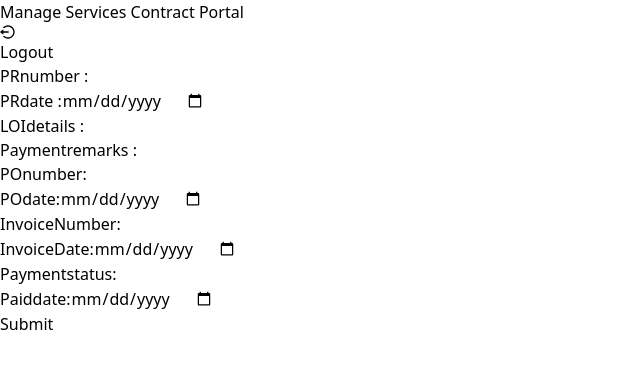
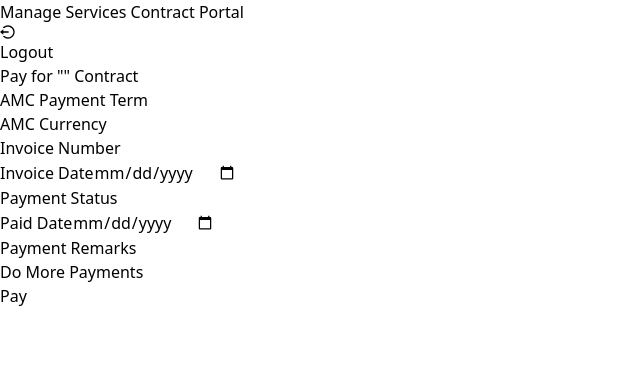
Before and after one commit to Nizith/PortalDev, a React (Vite) app in the folder frontend/: page /addpayment in a window 1280 px wide. Shown: the top 368 px of the page, without its empty margins (0-640 px from the left). Built offline with nearby package versions, Linux system fonts and the light colour scheme.

Commit message:
paymenrts on the contracts intiated

```diff
--- a/frontend/src/Components/Payment/PaymentAdd.jsx
+++ b/frontend/src/Components/Payment/PaymentAdd.jsx
@@ -1,115 +1,200 @@
 import React, { useState, useEffect } from 'react';
 import axios from 'axios';
 
-export default function PaymentAdd() {
+export default function PaymentAdd({ handleCloseModal, tenderNumber, AMCCurrency, AMCterm }) {
+    const [payData, setPayData] = useState({
+        PRnumber: "",
+        PRdate: "",
+        LOIdetails: "",
+        POnumber: "",
+        POdate: "",
+    });
 
-    const [PRnumber, setPRnumber] = useState("")
-    const [PRdate, setPRdate] = useState("")
-    const [LOIdetails, setLOIdetails] = useState("")
-    const [POnumber, setPOnumber] = useState(0)
-    const [POdate, setPOdate] = useState("")
-    const [InvoiceNumber, setInvoiceNumber] = useState(0)
-    const [InvoiceDate, setInvoiceDate] = useState("")
-    const [Paymentstatus, setPaymentstatus] = useState("")
-    const [Paiddate, setPaiddate] = useState("")
-    const [Paymentremarks, setPaymentremarks] = useState("")
+    const [partialPay, setPartialPay] = useState([
+        { InvoiceNumber: "", InvoiceDate: "", Paymentstatus: "", Paiddate: "", Paymentremarks: "" }
+    ]);
+    const [error, setError] = useState("");
+
+    const maxEntries = {
+        "Annually in advance": 1,
+        "Annually in arrears": 1,
+        "Monthly in arrears": 12,
+        "Quarterly In Arrears": 4
+    };
+
+    const requiredEntries = maxEntries[AMCterm] || 1; // Default to 1 if term not recognized
+
+    useEffect(() => {
+        // Reset dynamic fields if AMCterm changes
+        setPartialPay(Array(requiredEntries).fill({ InvoiceNumber: "", InvoiceDate: "", Paymentstatus: "", Paiddate: "", Paymentremarks: "" }));
+    }, [AMCterm]);
 
 
+    const inputChange = (e) => {
+        const { name, value } = e.target;
+        setPayData((paydata) => ({
+            ...paydata,
+            [name]: value
+        }));
+    };
 
-    const PaymentSubmit = (e) => {
-        e.preventDefault()
+    const handlePartialPayChange = (index, e) => {
+        const { name, value } = e.target;
+        setPartialPay((prevPartialPay) =>
+            prevPartialPay.map((item, i) =>
+                i === index ? { ...item, [name]: value } : item
+            )
+        );
+    };
 
-        const newPayment = { PRnumber, PRdate, LOIdetails, POnumber, POdate, InvoiceNumber, InvoiceDate, Paymentstatus, Paiddate, Paymentremarks }
+    const addPartialPayField = () => {
+        if (partialPay.length < requiredEntries) {
+            setPartialPay([
+                ...partialPay,
+                { InvoiceNumber: "", InvoiceDate: "", Paymentstatus: "", Paiddate: "", Paymentremarks: "" }
+            ]);
+        } else {
+            setError(`You can only add up to ${requiredEntries} entries for this AMC term.`);
+        }
+    };
 
-        axios.post("http://localhost:4500/portaldev/createpayment", newPayment)
-            .then(() => {
-                alert("Payment Successful!")
-            })
-            .catch((err) => {
-                console.error(err)
-                alert("Payment Unsuccessful!")
-            })
+    const handleFormSubmit = async (e) => {
+        e.preventDefault();
 
-        console.log("Payment Added : ", { PRnumber, PRdate, LOIdetails, POnumber, POdate, InvoiceNumber, InvoiceDate, Paymentstatus, Paiddate, Paymentremarks });
-    }
+        // Check if the number of filled partialPay entries matches requiredEntries
+        if (partialPay.length < requiredEntries) {
+            setError(`Please add ${requiredEntries - partialPay.length} more payment details.`);
+            return;
+        }
+
+        // Ensure all fields in each partialPay entry are filled
+        const incompleteEntry = partialPay.some((entry) =>
+            Object.values(entry).some((value) => !value)
+        );
+
+        if (incompleteEntry) {
+            setError("Please fill all fields in each entry before submitting.");
+            return;
+        }
+
+        try {
+            const response = await axios.patch("http://localhost:4500/portaldev/createpayment", { ...payData, partialPay });
+            console.log("Sent Payment Details: ", response.data);
+            handleCloseModal();
+        } catch (error) {
+            console.error("Error submitting form:", error);
+        }
+    };
 
     return (
-        <div className=' w-full  h-full flex justify-center items-center '>
-            <div className='w-3/4 h-full px-5  bg-sky-700 bg-opacity-55  rounded-2xl shadow-md mt-6'>
-                <form onSubmit={PaymentSubmit} >
+        <div className="fixed inset-0 flex items-center justify-center bg-black bg-opacity-50 z-50">
+            <div className="absolute inset-0 bg-transparent" onClick={handleCloseModal}></div>
+            <div className="relative bg-white p-8 rounded-lg shadow-lg w-1/2">
+                <h2 className="text-center text-2xl font-bold mb-6">Pay for "{tenderNumber}" Contract</h2>
+                <form onSubmit={handleFormSubmit}>
+                    {/* Static fields */}
+                    <div className="grid grid-cols-2 gap-4 mb-6">
+                        <div>
+                            <label className="block text-gray-700">AMC Payment Term</label>
+                            <input
+                                type="text"
+                                value={AMCterm}
+                                className="w-full p-2 border border-gray-300 rounded"
+                                readOnly
+                            />
+                        </div>
+                        <div>
+                            <label className="block text-gray-700">AMC Currency</label>
+                            <input
+                                type="text"
+                                value={AMCCurrency}
+                                className="w-full p-2 border border-gray-300 rounded"
+                                readOnly
+                            />
+                        </div>
+                    </div>
 
-
-                        <div className='grid grid-cols-2  gap-x-8 mt-4'>
+                    {/* Dynamic PartialPay Fields */}
+                    {partialPay.map((entry, index) => (
+                        <div key={index} className="grid grid-cols-5 gap-4 mb-4">
                             <div>
-                                <label className="block text-medium font-medium text-gray-950 ">PRnumber :</label>
-                                <input onChange={(e) => { setPRnumber(e.target.value) }}
-                                    type='text' className="w-full mt-1 h-10 p-3 outline-1 border-b-2 border-slate-700 rounded" />
+                                <label className="block text-gray-700">Invoice Number</label>
+                                <input
+                                    type="text"
+                                    name="InvoiceNumber"
+                                    value={entry.InvoiceNumber}
+                                    onChange={(e) => handlePartialPayChange(index, e)}
+                                    className="w-full p-2 border border-gray-300 rounded"
+                                />
                             </div>
-                            <div
-                                className='mb-5'>
-                                <label className="block text-medium font-medium text-gray-950">PRdate :</label>
-                                <input onChange={(e) => { setPRdate(e.target.value) }}
-                                    type='date' className="w-full mt-1 h-10 p-3 outline-1 border-b-2 border-slate-700 rounded" />
+                            <div>
+                                <label className="block text-gray-700">Invoice Date</label>
+                                <input
+                                    type="date"
+                                    name="InvoiceDate"
+                                    value={entry.InvoiceDate}
+                                    onChange={(e) => handlePartialPayChange(index, e)}
+                                    className="w-full p-2 border border-gray-300 rounded"
+                                />
+                            </div>
+                            <div>
+                                <label className="block text-gray-700">Payment Status</label>
+                                <input
+                                    type="text"
+                                    name="Paymentstatus"
+                                    value={entry.Paymentstatus}
+                                    onChange={(e) => handlePartialPayChange(index, e)}
+                                    className="w-full p-2 border border-gray-300 rounded"
+                                />
+                            </div>
+                            <div>
+                                <label className="block text-gray-700">Paid Date</label>
+                                <input
+                                    type="date"
+                                    name="Paiddate"
+                                    value={entry.Paiddate}
+                                    onChange={(e) => handlePartialPayChange(index, e)}
+                                    className="w-full p-2 border border-gray-300 rounded"
+                                />
+                            </div>
+                            <div>
+                                <label className="block text-gray-700">Payment Remarks</label>
+                                <input
+                                    type="text"
+                                    name="Paymentremarks"
+                                    value={entry.Paymentremarks}
+                                    onChange={(e) => handlePartialPayChange(index, e)}
+                                    className="w-full p-2 border border-gray-300 rounded"
+                                />
                             </div>
                         </div>
-                        <div className='mb-5' >
-                            <label className="block text-medium font-medium text-gray-950">LOIdetails :</label>
-                            <input onChange={(e) => { setLOIdetails(e.target.value) }}
-                                type='text' className="w-full mt-1 h-10 p-3 outline-1 border-b-2 border-slate-700 rounded" />
-                        </div>
-                        <div className='mb-5'>
+                    ))}
 
-                            <label className="block text-medium font-medium text-gray-950">Paymentremarks :</label>
-                            <input onChange={(e) => { setPaymentremarks(e.target.value) }}
-                                type='text' className="w-full mt-1 h-10 p-3 outline-1 border-b-2 border-slate-700 rounded" />
-                        </div>
-                        <div className='grid grid-cols-2 gap-y-4 gap-x-8'>
-                            <div className='mb-5'>
-                                <label className="block text-medium font-medium text-gray-950">POnumber:</label>
-                                <input onChange={(e) => setPOnumber(e.target.value)}
-                                    type='text' className="w-full mt-1 h-10 p-3 outline-1 border-b-2 border-slate-700 rounded" />
-                            </div>
-                            <div className='mb-5'>
-                                <label className="block text-medium font-medium text-gray-950">POdate:</label>
-                                <input onChange={(e) => setPOdate(e.target.value)}
-                                    type='date' className="w-full mt-1 h-10 p-3 outline-1 border-b-2 border-slate-700 rounded" />
-                            </div>
-                        </div>
-                        <div className='grid grid-cols-2 gap-y-4 gap-x-8'>
-                            <div className='mb-5'>
-                                <label className="block text-medium font-medium text-gray-950">InvoiceNumber:</label>
-                                <input onChange={(e) => setInvoiceNumber(e.target.value)}
-                                    type='text' className="w-full mt-1 h-10 p-3 outline-1 border-b-2 border-slate-700 rounded bg-gradient-to-t" />
-                            </div>
-                            <div className='mb-5'>
-                                <label className="block text-medium font-medium text-gray-950">InvoiceDate:</label>
-                                <input onChange={(e) => setInvoiceDate(e.target.value)}
-                                    type='date' className="w-full mt-1 h-10 p-3 outline-1 border-b-2 border-slate-700 rounded" />
-                            </div>
-                        </div>
-                        <div className='grid grid-cols-2  gap-x-8'>
-                            <div className='mb-5'>
-                                <label className="block text-medium font-medium text-gray-950">Paymentstatus:</label>
-                                <input onChange={(e) => setPaymentstatus(e.target.value)}
-                                    type='text' className="w-full mt-1 h-10 p-3 outline-1 border-b-2 border-slate-700 rounded" />
-                            </div>
-                            <div className='mb-5'>
-                                <label className="block text-medium font-medium text-gray-950">Paiddate:</label>
-                                <input onChange={(e) => setPaiddate(e.target.value)}
-                                    type='date' className="w-full mt-1 h-10 p-3 outline-1 border-b-2 border-slate-700 rounded" />
-                            </div>
-                        </div>
+                    {/* Button to add more partialPay fields */}
+                    <div className="mb-6">
+                        <button
+                            type="button"
+                            onClick={addPartialPayField}
+                            className="text-indigo-600 font-semibold px-4 py-2 rounded-lg bg-gray-200 hover:bg-gray-300"
+                        >
+                            Do More Payments
+                        </button>
+                    </div>
 
+                    {/* Display any error messages */}
+                    {error && <p className="text-red-500 mb-4">{error}</p>}
 
-                        <div className="flex justify-center mt-4 mb-4">
-                            <button className="w-2/3 py-1 bg-green-600 rounded-full text-white">Submit</button>
-                        </div>
-
-
-
+                    {/* Submit button */}
+                    <div className="mt-4 flex justify-end space-x-2">
+                        <button
+                            type="submit"
+                            className="text-blue-200 font-semibold px-8 py-2 rounded-lg bg-blue-800 hover:ring-2 ring-blue-500 duration-200"
+                        >
+                            Pay
+                        </button>
+                    </div>
                 </form>
             </div>
         </div>
-
-    )
+    );
 }
--- a/frontend/src/Components/contract/ManageContracts.jsx
+++ b/frontend/src/Components/contract/ManageContracts.jsx
@@ -4,13 +4,18 @@ import { TbExternalLink } from "react-icons/tb";
 import { FaEdit } from "react-icons/fa";
 import { IoMdClose } from "react-icons/io";
 import LoadingAnimation from "../Login/LoadingAnimation";
+import { MdPayment } from "react-icons/md";
+import { useNavigate } from "react-router-dom";
+import PaymentAdd from "../Payment/PaymentAdd";
 
 export default function ManageContracts() {
   const [contracts, setContracts] = useState([]);
   const [viewDetailsRow, setViewDetailsRow] = useState(null);
   const [editedContract, setEditedContract] = useState({});
   const [isEditing, setIsEditing] = useState(false);
-  const [loading, setLoading] = useState(true);
+  const [loading, setLoading] = useState(false);
+  const [openPay, setOpenPay] = useState(false);
+  const navigate = useNavigate();
 
   useEffect(() => {
 
@@ -43,21 +48,31 @@ export default function ManageContracts() {
     setIsEditing(true);
   };
 
+  const dopay = () => {
+    setOpenPay(true)
+  }
+
+  const handleCloseDoPay = () => {
+    setOpenPay(false);
+  };
+
   const handleInputChange = (e, field) => {
     setEditedContract({ ...editedContract, [field]: e.target.value });
   };
 
-  const handleAMCChange = (e, field) => {
+  const handleAMCChange = (e, field, amcIndex) => {
     const updatedAMC = [...editedContract.AMCDetails];
-    updatedAMC[0][field] = e.target.value;
+    updatedAMC[amcIndex][field] = e.target.value;
     setEditedContract({ ...editedContract, AMCDetails: updatedAMC });
   };
 
-  const handleAMCAmountChange = (e, index) => {
-    const updatedAMC = [...editedContract.AMCDetails];
-    updatedAMC[0].AMCamount[index] = e.target.value;
-    setEditedContract({ ...editedContract, AMCDetails: updatedAMC });
-  };
+
+ const handleAMCAmountChange = (e, amcIndex, amountIndex) => {
+  const updatedAMC = [...editedContract.AMCDetails];
+  updatedAMC[amcIndex].AMCamount[amountIndex] = e.target.value;
+  setEditedContract({ ...editedContract, AMCDetails: updatedAMC });
+};
+
 
   const handleSaveClick = (id) => {
     axios
@@ -100,7 +115,7 @@ export default function ManageContracts() {
         </>
       ) : (
         <div className="float-right w-full min-h-screen">
-          <h1 className="text-4xl font-bold text-gray-900 my-5 text-center">
+          <h1 className="text-2xl font-bold text-gray-900 my-5 ms-8">
             Contract Details
           </h1>
 
@@ -190,6 +205,62 @@ export default function ManageContracts() {
                 </div>
               </div>
 
+
+              <div className="py-5 border-4 border-emerald-600 rounded-lg px-4">
+
+                <div className="grid gap-4 mt-5">
+                  {editedContract.AMCDetails?.map((amcDetail, amcIndex) => (
+                    <div key={amcIndex} className="border p-4 rounded-lg bg-white shadow-sm">
+                      <div className="grid grid-cols-2 gap-4">
+                        <div>
+                          <label>AMC Payment Terms:</label>
+                          <input
+                            type="text"
+                            value={amcDetail.AMCpaymentterms || ""}
+                            onChange={(e) => handleAMCChange(e, "AMCpaymentterms", amcIndex)}
+                            disabled
+                            className="border border-gray-300 rounded-lg px-4 py-2 w-full"
+                          />
+                        </div>
+                        <div>
+                          <label>AMC Currency:</label>
+                          <input
+                            type="text"
+                            value={amcDetail.AMCcurrency || ""}
+                            onChange={(e) => handleAMCChange(e, "AMCcurrency", amcIndex)}
+                            disabled
+                            className="border border-gray-300 rounded-lg px-4 py-2 w-full"
+                          />
+                        </div>
+                      </div>
+
+                      <div className="grid grid-cols-5 gap-3 mt-4">
+                        {amcDetail.AMCamount?.map((amount, amountIndex) => (
+                          <div key={amountIndex} className="col-span-1">
+                            <label>Year {amountIndex + 1}:</label>
+                            <div className="inline-flex">
+                              <input
+                                type="text"
+                                value={amount || ""}
+                                onChange={(e) => handleAMCAmountChange(e, amcIndex, amountIndex)}
+                                disabled
+                                className="border border-gray-300 rounded-lg px-4 py-2 w-3/5"
+                              />
+                              <button onClick={dopay}>
+                                <MdPayment className="text-indigo-600 size-8" />
+                              </button>
+                            </div>
+                          </div>
+                        ))}
+                      </div>
+                    </div>
+                  ))}
+                </div>
+
+
+              </div>
+
+              <hr className="bg-indigo-600 h-1 my-3" />
 
               <div className="grid py-5">
                 <div>
@@ -403,55 +474,16 @@ export default function ManageContracts() {
                     </div>
                   </div>
                 </div>
-
-                <hr className="bg-indigo-600 h-1 my-3" />
-
-                <div className="py-5">
-
-                  <div className="grid grid-cols-2 gap-4">
-                    <div>
-                      <label>AMC Payment Terms:</label>
-                      <input
-                        type="text"
-                        value={editedContract.AMCDetails[0]?.AMCpaymentterms}
-                        onChange={(e) => handleAMCChange(e, "AMCpaymentterms")}
-                        disabled={!isEditing}
-                        className="border border-gray-300 rounded-lg px-4 py-2 w-full"
-                      />
-                    </div>
-                    <div>
-                      <label>AMC Currency:</label>
-                      <input
-                        type="text"
-                        value={editedContract.AMCDetails[0]?.AMCcurrency}
-                        onChange={(e) => handleAMCChange(e, "AMCcurrency")}
-                        disabled={!isEditing}
-                        className="border border-gray-300 rounded-lg px-4 py-2 w-full"
-                      />
-                    </div>
-                  </div>
-
-                  <div className="grid grid-cols-5 gap-3 mt-4">
-                    {editedContract.AMCDetails[0]?.AMCamount.map((amount, index) => (
-                      <div key={index} className="col-span-1">
-                        <label>AMC Amount {index + 1}:</label>
-                        <input
-                          type="text"
-                          value={amount}
-                          onChange={(e) => handleAMCAmountChange(e, index)}
-                          disabled={!isEditing}
-                          className="border border-gray-300 rounded-lg px-4 py-2 w-full"
-                        />
-                      </div>
-                    ))}
-                  </div>
-
-                </div>
-
-
               </div>
             </div>
           )}
+          {openPay &&
+            <PaymentAdd
+              handleCloseModal={handleCloseDoPay}
+              tenderNumber={editedContract.tenderNo}
+              AMCterm={editedContract.AMCDetails[0]?.AMCpaymentterms}
+              AMCCurrency={editedContract.AMCDetails[0]?.AMCcurrency}
+            />}
         </div>
       )}
     </>
```
Also changed, not shown: frontend/src/Components/Admin/Bodycomponent.jsx (deleted, +0 -16 lines), 1 other file (tests, documents, lock files or other folders).
